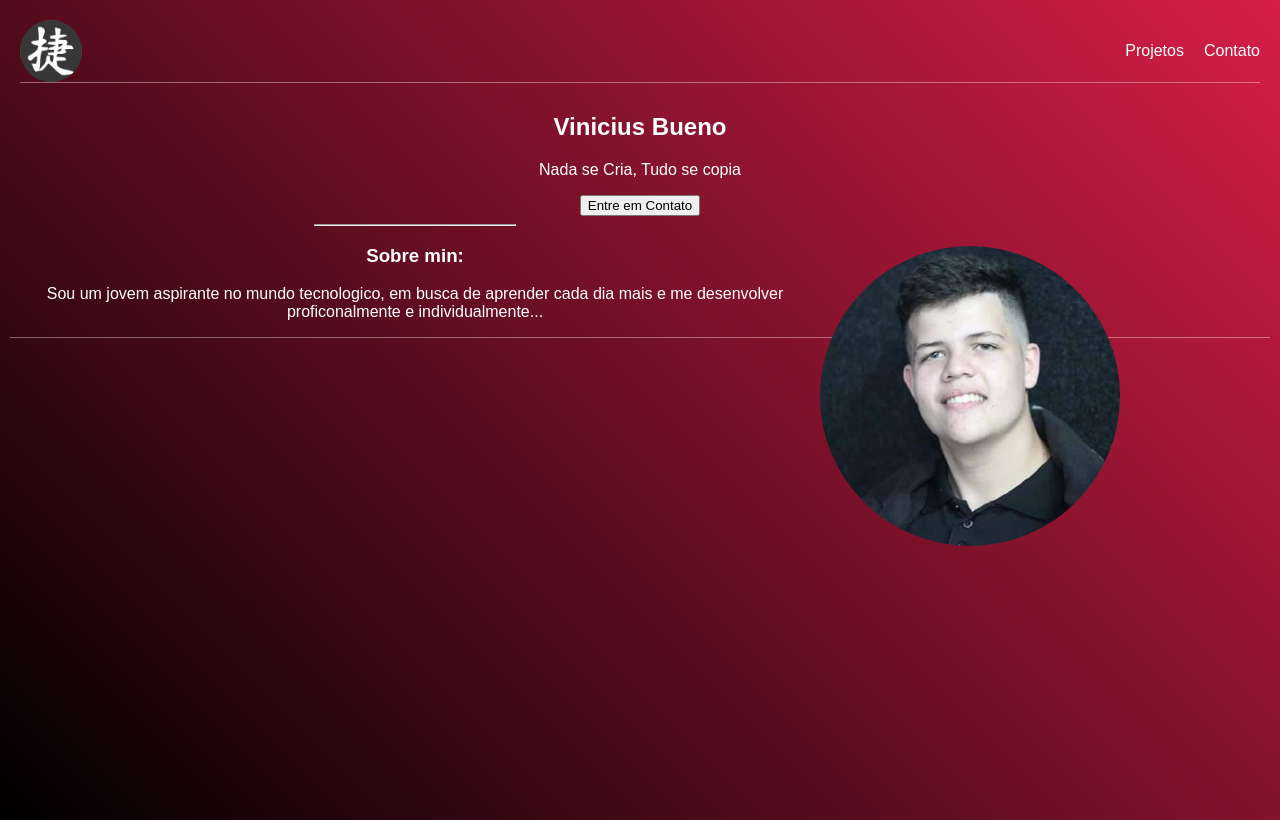
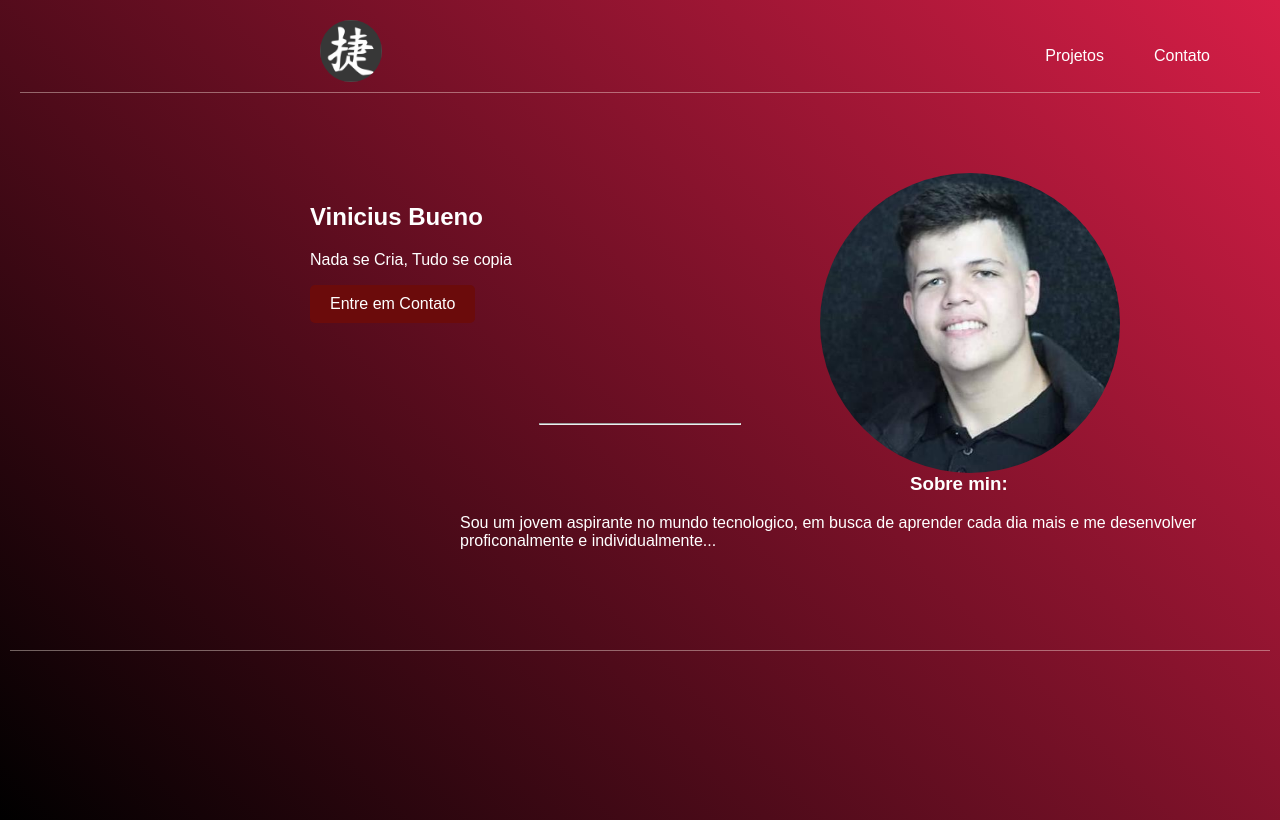
Before and after one commit to Vinicius-a11y/landing_page_nome_completo, a plain HTML site: page index.html in a window 1280 px wide. Drawn offline with nearby package versions, Linux system fonts and the light colour scheme.

Commit message:
finalizando estilização

```diff
--- a/index.css
+++ b/index.css
@@ -7,9 +7,6 @@ body {
     color: white;
 }
 
-main {
-   text-align: center;
-}
 
 header {
     padding: 10px;
@@ -27,7 +24,7 @@ header {
 }
 
 .menu a {
-    margin-left: 20px;
+    margin-right: 50px;
     color: white;
     text-decoration: none;
   }
@@ -35,19 +32,54 @@ header {
 .logo {
     height: 62px;
     border-radius: 50px;
-    margin-right: 20px;
+    margin-left: 150px;
+    margin-bottom: 10px;
 }
 
-#perfil{
+#perfil {
     width: 300px;
-    margin-top: 30px;
     margin-right: 150px;
+    margin-top: -250px;
     border-radius: 150px;
     float: right;
-    top: 100px;
-    right: 0;
 }
 
+
+.perfil {
+    margin-left: 300px;
+    margin-top: 100px;
+    margin-bottom: 100px;
+
+}
+
+
+.sobre-mim {
+    margin-left: 400px;
+    margin-top: 100px;
+    margin-bottom: 100px;
+    align-items: center;
+}
+
+.sobre-mim, h3 {
+    margin-left: 450px;
+}
+
+
+
+#btsConto {
+    background-color: rgb(107, 11, 11);
+    color: #fff;
+    border: none;
+    padding: 10px 20px;
+    font-size: 16px;
+    border-radius: 5px;
+    cursor: pointer;
+    transition: background-color 0.3s ease;
+  }
+
+  #btsConto:hover {
+    background-color: black;
+  }
 
 
 .footer {
```
Also changed, not shown: index.html (+0 -1 lines).
